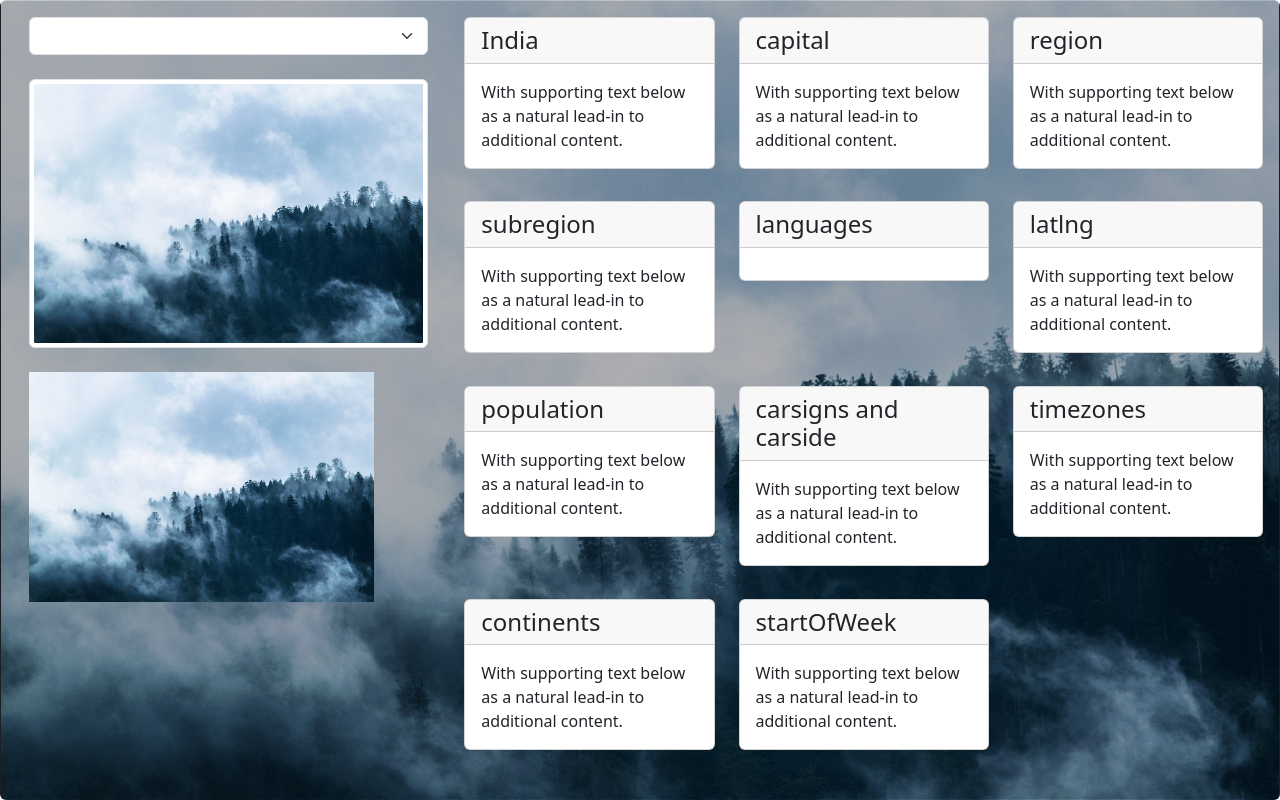
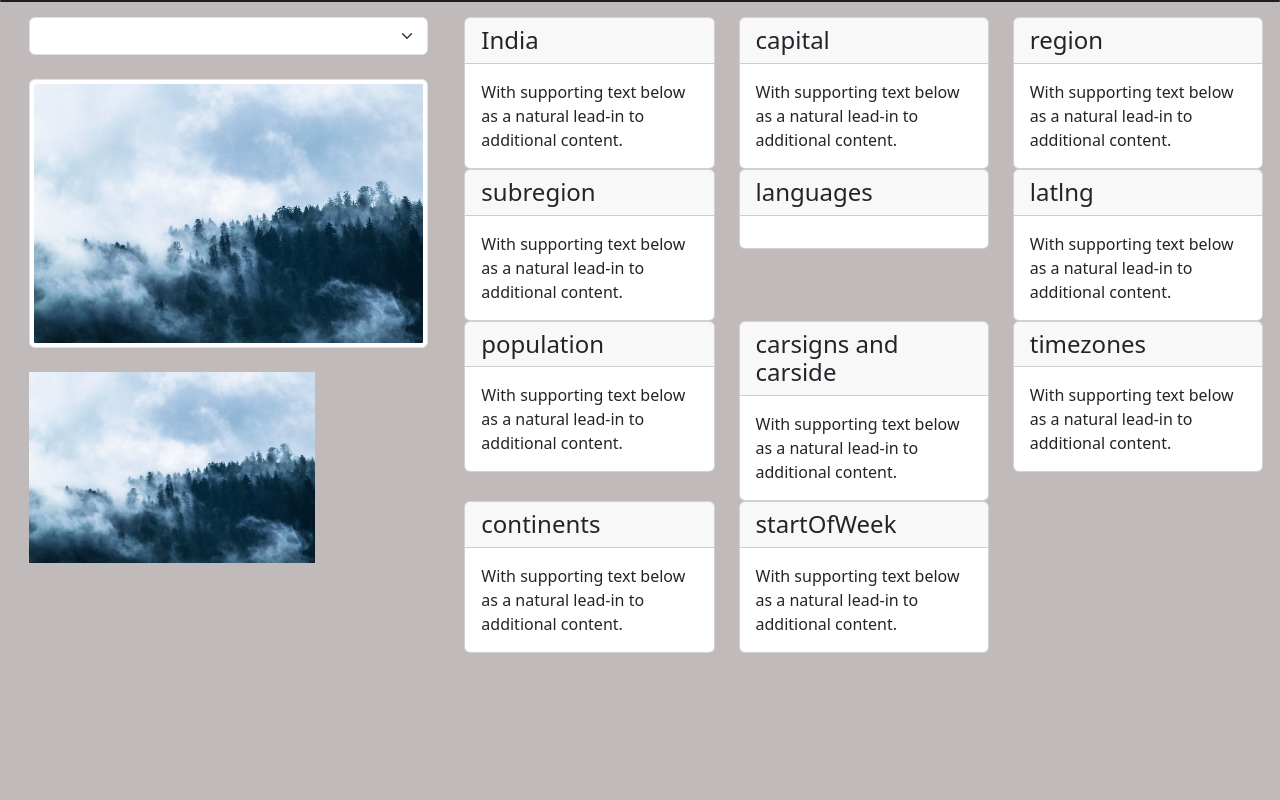
Before and after one commit to Krupa1407/CountryInfo, a plain HTML site: page index.html in a window 1280 px wide. Drawn offline with nearby package versions, Linux system fonts and the light colour scheme; no server answers.

Commit message:
with modifications 2

```diff
--- a/index.html
+++ b/index.html
@@ -12,7 +12,7 @@
 <body>
 
     <div class="card bg-dark text-white bg">
-        <div class="card-img-overlay d-flex" style="background-color: rgba(0, 0, 0, 0.3)">
+        <div class="card-img-overlay d-flex">
 
             <div class="row">
                 <div class="container dropdown col-4">
--- a/style.css
+++ b/style.css
@@ -7,17 +7,5 @@
 body,
 html {
   height: 100%;
+  background-color: rgb(193, 186, 186);
 }
-
-.bg {
-  /* The image used */
-  background-image: url("fog.jpg");
-
-  /* Full height */
-  height: 100%;
-
-  /* Center and scale the image nicely */
-  background-position: center;
-  background-repeat: no-repeat;
-  background-size: cover;
-}
```
Also changed, not shown: 450e8c888841d5b8cd14d82e0cae42a1.png (added).
